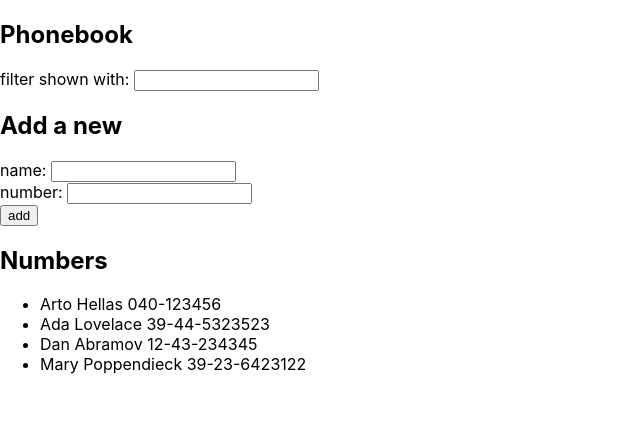
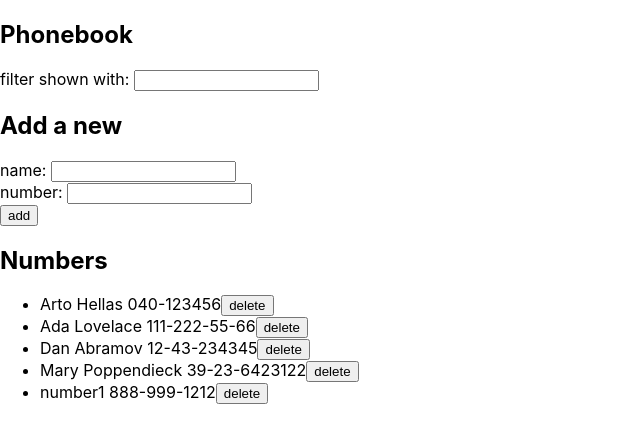
Before and after one commit to AnderGGomez/FullStackReact, a React (Create React App) app in the folder part2/phonebook/: page / in a window 1280 px wide. Shown: the top 442 px of the page, without its empty margins (0-640 px from the left). Built offline with nearby package versions, Linux system fonts and the light colour scheme; data requests are answered from the project's data file.

Commit message:
2.18*: Guía telefónica Paso10

```diff
--- a/part2/phonebook/db.json
+++ b/part2/phonebook/db.json
@@ -1,5 +1,5 @@
 {
-  "persons":[
+  "persons": [
     {
       "name": "Arto Hellas",
       "number": "040-123456",
@@ -7,7 +7,7 @@
     },
     {
       "name": "Ada Lovelace",
-      "number": "39-44-5323523",
+      "number": "111-222-55-66",
       "id": 2
     },
     {
@@ -19,6 +19,11 @@
       "name": "Mary Poppendieck",
       "number": "39-23-6423122",
       "id": 4
+    },
+    {
+      "name": "number1",
+      "number": "888-999-1212",
+      "id": 5
     }
   ]
 }
--- a/part2/phonebook/src/App.js
+++ b/part2/phonebook/src/App.js
@@ -1,8 +1,8 @@
-import React, { useState, useEffect} from "react"
-import axios from "axios"
+import React, { useState, useEffect } from "react"
 import Filter from "./components/Filter"
 import PersonForm from "./components/PersonForm"
-import  Persons  from "./components/Persons"
+import Persons from "./components/Persons"
+import personService from "./services/person"
 
 export const App = () => {
   const [persons, setPersons] = useState([])
@@ -11,33 +11,48 @@ export const App = () => {
   const [newFilter, setNewFilter] = useState('')
 
   const hook = () => {
-    axios
-    .get('http://localhost:3001/persons')
-    .then(response =>{
-      const persons = response.data
-      setPersons(persons)
-    })
+    personService
+      .getAll()
+      .then(allPersons => {
+        setPersons(allPersons)
+      })
   }
-
-  useEffect(hook,[])
+  useEffect(hook, [])
 
   const addPerson = (event) => {
     event.preventDefault()
-    if (persons.includes(persons.find(person => person.name === newName))) {
-      alert(`${newName} ya fue agregado a la lista`)
-    } else if (newNumber === '') {
-      alert(`Agregue un numero para ${newName}`)
-    } else {
-      const personObject = {
+    const personObject = {
         name: newName,
         number: newNumber,
       }
-      setPersons(persons.concat(personObject))
+    if (persons.includes(persons.find(person => person.name === personObject.name))) {
+      updatePerson(personObject)
+    } else if (personObject.number === '') {
+      alert(`Agregue un numero para ${newName}`)
+    } else {
+      personService
+        .addPerson(personObject)
+        .then(returnedPerson => {
+          setPersons(persons.concat(returnedPerson))
+        })
+        setNewName('')
+        setNewNumber('')
+    }
+
+  }
+
+  const updatePerson = (personObject) => {
+    const person = persons.find(p => p.name === personObject.name);
+    if(window.confirm(`${person.name} ya se encuentra agregado a la lista de contactos, ¿Quiere remplazar el antiguo numero por el numero numero?`)){
+      personService
+      .updatePerson(person.id, personObject)
+      .then (returnedPerson =>{
+        setPersons(persons.map(p => p.id !== person.id ? p : returnedPerson))
+      })
       setNewName('')
       setNewNumber('')
     }
   }
-
 
   const handleNameChange = (event) => {
     setNewName(event.target.value)
@@ -51,15 +66,25 @@ export const App = () => {
     setNewFilter(event.target.value)
   }
 
+  const deletePerson = (id) => {
+    const person = persons.find(person => person.id === id);
+    if (window.confirm(`Quieres eliminar a ${person.name} ?`)) {
+      personService
+        .deletePerson(id)
+        .then(returnedPersons => {
+          setPersons(persons.filter(person => person.id !== id))
+        })
+    }
+  }
+
   return (
     <div>
       <h2>Phonebook</h2>
       <Filter newFilter={newFilter} handleFilter={handleFilterChange} />
       <h2>Add a new</h2>
-      <PersonForm addPerson={addPerson} newName={newName} newNumber={newNumber} handleNameChange={handleNameChange} handleNumberChange={handleNumberChange}/>
+      <PersonForm addPerson={addPerson} newName={newName} newNumber={newNumber} handleNameChange={handleNameChange} handleNumberChange={handleNumberChange} />
       <h2>Numbers</h2>
-      <Persons persons={persons} filter={newFilter}/>
-
+      <Persons persons={persons} filter={newFilter} deletePerson={deletePerson} />
     </div>
   )
 }
--- a/part2/phonebook/src/components/Persons.js
+++ b/part2/phonebook/src/components/Persons.js
@@ -1,17 +1,20 @@
 import React from "react";
 
-const Display = ({person}) => {
+const Display = ({person, toggleDeletePerson}) => {
     return (
-        <li>{person.name} {person.number}</li>
+        <li>
+            {person.name} {person.number}
+            <button onClick={toggleDeletePerson}>delete</button>
+        </li>
     )
 }
 
-export const Persons = ({ persons, filter }) => {
+export const Persons = ({ persons, filter, deletePerson}) => {
     return (
       <ul>
         {persons
             .filter(person => person.name.toLowerCase().includes(filter.toLowerCase()))
-            .map(person=>(<Display key={person.name} person={person}/>))}
+            .map(person=>(<Display key={person.name} person={person} toggleDeletePerson={()=>deletePerson(person.id)}/>))}
       </ul>
     )
 }
--- /dev/null
+++ b/part2/phonebook/src/services/person.js
@@ -0,0 +1,27 @@
+import axios from "axios";
+const baseURL = 'http://localhost:3001/persons'
+
+const getAll = () =>{
+    return axios
+    .get(baseURL)
+    .then(response => response.data)
+}
+
+const addPerson = (personObject) =>{
+    return axios
+    .post(baseURL,personObject)
+    .then(response=>response.data)
+}
+
+const updatePerson = (id, personObject) => {
+    return axios
+    .put(`${baseURL}/${id}`,personObject)
+    .then(response => response.data)
+}
+
+const deletePerson = (id)=>{
+    return axios
+    .delete(`${baseURL}/${id}`)
+}
+
+export default {getAll, addPerson, deletePerson, updatePerson}
```
